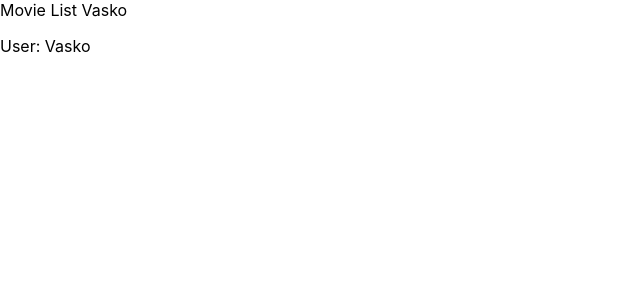
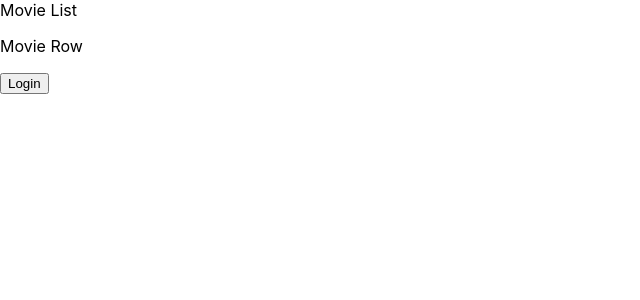
Before and after one commit to vasilkotsev/react-advanced-concepts-demos, a React (Create React App) app: page / in a window 1280 px wide. Shown: the top 300 px of the page, without its empty margins (0-640 px from the left). Built offline with nearby package versions, Linux system fonts and the light colour scheme.

Commit message:
updating the Context demo

```diff
--- a/src/App.js
+++ b/src/App.js
@@ -1,6 +1,7 @@
 import React from "react";
 import MoviePage from "./context/MoviePage";
 import UserContext from "./context/userContext";
+import Login from "./context/Login";
 import "./App.css";
 // import Movie from "./hoc/Movie";
 // import Genre from "./hoc/Genre";
@@ -11,9 +12,13 @@
 
 class App extends React.Component {
   state = {
-    currentUser: {
-      name: "Vasko"
-    }
+    currentUser: null
+  };
+
+  handleLoggedIn = username => {
+    console.log("Getting the user: " + username); //imitate server call
+    const user = { name: "Vasko" }; //getting the user object
+    this.setState({ currentUser: user });
   };
 
   render() {
@@ -26,8 +31,14 @@
         <Monsters /> */
 
       /* return Provider component and pass currentUser down in component tree with special prop "value*/
-      <UserContext.Provider value={this.state.currentUser}>
+      <UserContext.Provider
+        value={{
+          currentUser: this.state.currentUser,
+          onLoggedIn: this.handleLoggedIn
+        }}
+      >
         <MoviePage />
+        <Login />
       </UserContext.Provider>
     );
   }
--- /dev/null
+++ b/src/context/Login.jsx
@@ -0,0 +1,13 @@
+import React, { useContext } from "react";
+import UserContext from "./userContext";
+
+function Login(props) {
+  const userContext = useContext(UserContext);
+  return (
+    <div>
+      <button onClick={() => userContext.onLoggedIn("Vasko")}>Login</button>
+    </div>
+  );
+}
+
+export default Login;
--- a/src/context/MovieList.jsx
+++ b/src/context/MovieList.jsx
@@ -12,7 +12,8 @@
       <UserContext.Consumer>
         {userContext => (
           <div>
-            Movie List {userContext.name}
+            Movie List{" "}
+            {userContext.currentUser ? userContext.currentUser.name : ""}
             <MovieRow />
           </div>
         )}
--- a/src/context/MovieRow.jsx
+++ b/src/context/MovieRow.jsx
@@ -2,10 +2,13 @@
 import UserContext from "./userContext";
 
 function MovieRow() {
-  const currentUser = useContext(UserContext);
+  const userContext = useContext(UserContext); // return the current context value
+  console.log("context", userContext);
   return (
     <div>
-      <p>User: {currentUser.name}</p>
+      <p>
+        Movie Row {userContext.currentUser ? userContext.currentUser.name : ""}
+      </p>
     </div>
   );
 }
```
